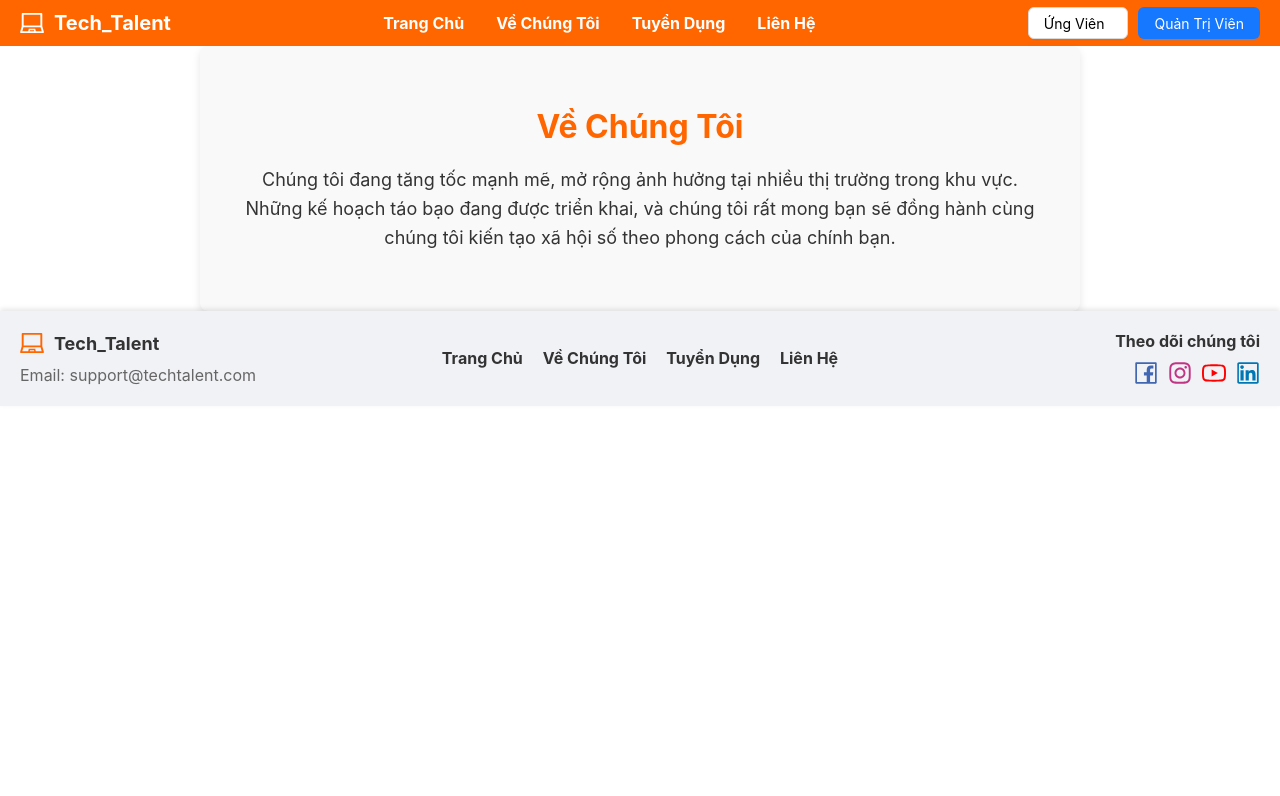
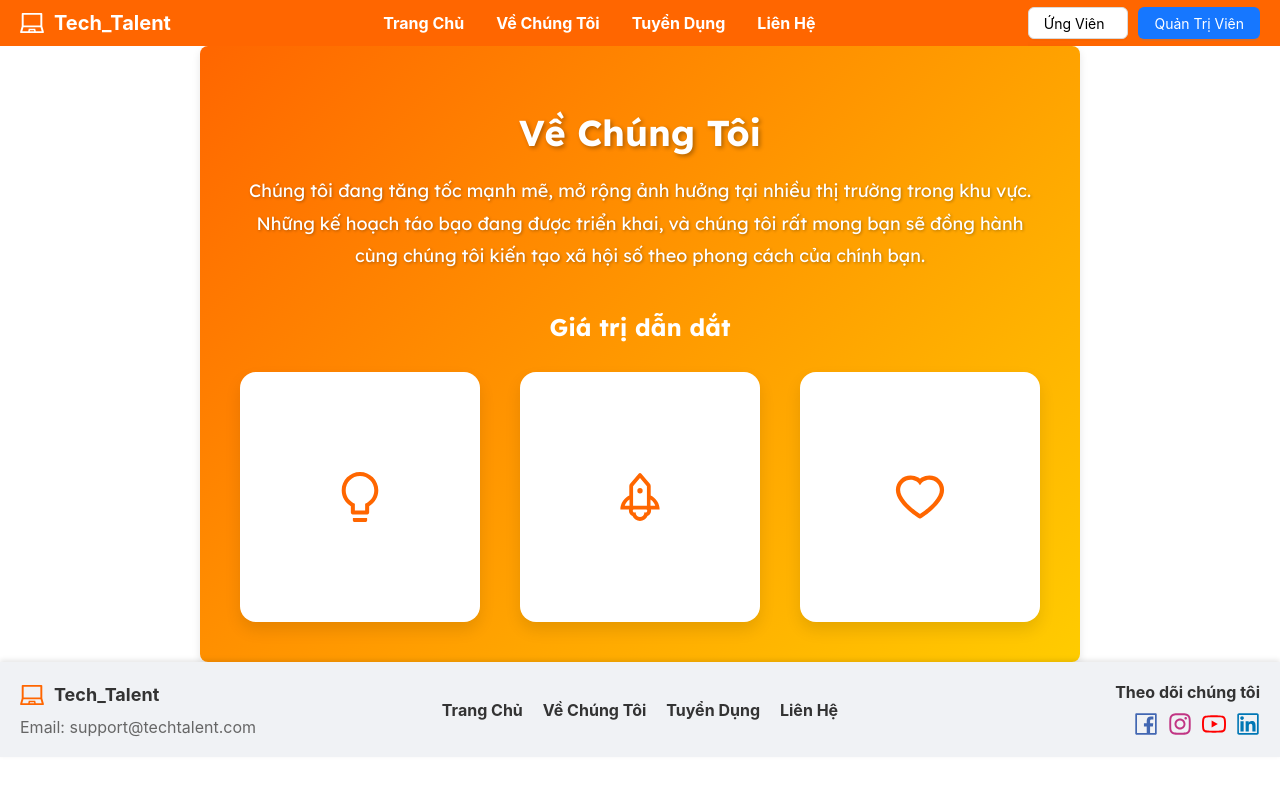
Before and after one commit to MeowChau/Tech-talent, a React (Create React App) app: page /about in a window 1280 px wide. Shown: the top 796 px of the page. Built offline with nearby package versions, Linux system fonts and the light colour scheme.

Commit message:
Cập nhật AboutUS

```diff
--- a/public/index.html
+++ b/public/index.html
@@ -10,34 +10,15 @@
       content="Web site created using create-react-app"
     />
     <link rel="apple-touch-icon" href="%PUBLIC_URL%/logo192.png" />
-    <!--
-      manifest.json provides metadata used when your web app is installed on a
-      user's mobile device or desktop. See https://developers.google.com/web/fundamentals/web-app-manifest/
-    -->
     <link rel="manifest" href="%PUBLIC_URL%/manifest.json" />
-    <!--
-      Notice the use of %PUBLIC_URL% in the tags above.
-      It will be replaced with the URL of the `public` folder during the build.
-      Only files inside the `public` folder can be referenced from the HTML.
 
-      Unlike "/favicon.ico" or "favicon.ico", "%PUBLIC_URL%/favicon.ico" will
-      work correctly both with client-side routing and a non-root public URL.
-      Learn how to configure a non-root public URL by running `npm run build`.
-    -->
+    <!-- Import font Lexend từ Google Fonts -->
+    <link href="https://fonts.googleapis.com/css2?family=Lexend:wght@400;500;700&display=swap" rel="stylesheet" />
+
     <title>React App</title>
   </head>
   <body>
     <noscript>You need to enable JavaScript to run this app.</noscript>
     <div id="root"></div>
-    <!--
-      This HTML file is a template.
-      If you open it directly in the browser, you will see an empty page.
-
-      You can add webfonts, meta tags, or analytics to this file.
-      The build step will place the bundled scripts into the <body> tag.
-
-      To begin the development, run `npm start` or `yarn start`.
-      To create a production bundle, use `npm run build` or `yarn build`.
-    -->
   </body>
 </html>
--- a/src/pages/About/AboutUs.tsx
+++ b/src/pages/About/AboutUs.tsx
@@ -1,4 +1,5 @@
 import React from 'react';
+import { BulbOutlined, RocketOutlined, HeartOutlined } from '@ant-design/icons'; // Import các icon từ Ant Design
 
 const AboutUs: React.FC = () => {
     return (
@@ -7,16 +8,121 @@ const AboutUs: React.FC = () => {
             maxWidth: '800px',
             margin: '0 auto',
             textAlign: 'center',
-            backgroundColor: '#f9f9f9',
+            background: 'linear-gradient(135deg, #FF6600, #FFCC00)', // Nền gradient sống động
             borderRadius: '8px',
-            boxShadow: '0 4px 8px rgba(0, 0, 0, 0.1)'
+            boxShadow: '0 4px 8px rgba(0, 0, 0, 0.1)',
+            color: '#fff', // Màu chữ trắng để nổi bật trên nền
+            fontFamily: "'Lexend', sans-serif", // Font chữ Lexend
         }}>
-            <h1 style={{ color: '#FF6600', marginBottom: '20px' }}>Về Chúng Tôi</h1>
-            <p style={{ fontSize: '18px', lineHeight: '1.6', color: '#333' }}>
+            <h1 style={{
+                color: '#fff',
+                marginBottom: '20px',
+                fontSize: '36px',
+                fontWeight: 'bold',
+                textShadow: '2px 2px 4px rgba(0, 0, 0, 0.3)' // Hiệu ứng đổ bóng chữ
+            }}>
+                Về Chúng Tôi
+            </h1>
+            <p style={{
+                fontSize: '18px',
+                lineHeight: '1.8',
+                color: '#fff',
+                textShadow: '1px 1px 3px rgba(0, 0, 0, 0.3)' // Hiệu ứng đổ bóng chữ
+            }}>
                 Chúng tôi đang tăng tốc mạnh mẽ, mở rộng ảnh hưởng tại nhiều thị trường trong khu vực.
                 Những kế hoạch táo bạo đang được triển khai, và chúng tôi rất mong bạn sẽ đồng hành
                 cùng chúng tôi kiến tạo xã hội số theo phong cách của chính bạn.
             </p>
+            <h2 style={{
+                marginTop: '40px',
+                fontSize: '24px',
+                fontWeight: 'bold',
+                color: '#fff',
+                textShadow: 'none' // Bỏ hiệu ứng đổ bóng
+            }}>
+                Giá trị dẫn dắt
+            </h2>
+
+            {/* 3 lá bài */}
+            <div style={{ display: 'flex', justifyContent: 'center', gap: '40px', marginTop: '30px' }}>
+                {/* Lá bài 1 */}
+                <div style={{
+                    width: '250px',
+                    height: '250px',
+                    backgroundColor: '#fff',
+                    borderRadius: '16px',
+                    boxShadow: '0 8px 16px rgba(0, 0, 0, 0.1)',
+                    display: 'flex',
+                    justifyContent: 'center',
+                    alignItems: 'center',
+                    transition: 'transform 0.3s ease, background-color 0.3s ease',
+                    cursor: 'pointer',
+                    fontSize: '24px',
+                    fontWeight: 'bold',
+                }}
+                onMouseEnter={(e) => {
+                    e.currentTarget.style.backgroundColor = '#FF6600';
+                    e.currentTarget.innerHTML = '<span style="color: #fff;">Kiến tạo</span>';
+                }}
+                onMouseLeave={(e) => {
+                    e.currentTarget.style.backgroundColor = '#fff';
+                    e.currentTarget.innerHTML = '<span style="font-size: 50px; color: #FF6600;"><i class="anticon anticon-bulb"></i></span>';
+                }}>
+                    <BulbOutlined style={{ fontSize: '50px', color: '#FF6600' }} />
+                </div>
+
+                {/* Lá bài 2 */}
+                <div style={{
+                    width: '250px',
+                    height: '250px',
+                    backgroundColor: '#fff',
+                    borderRadius: '16px',
+                    boxShadow: '0 8px 16px rgba(0, 0, 0, 0.1)',
+                    display: 'flex',
+                    justifyContent: 'center',
+                    alignItems: 'center',
+                    transition: 'transform 0.3s ease, background-color 0.3s ease',
+                    cursor: 'pointer',
+                    fontSize: '24px',
+                    fontWeight: 'bold',
+                }}
+                onMouseEnter={(e) => {
+                    e.currentTarget.style.backgroundColor = '#FF6600';
+                    e.currentTarget.innerHTML = '<span style="color: #fff;">Sáng tạo</span>';
+                }}
+                onMouseLeave={(e) => {
+                    e.currentTarget.style.backgroundColor = '#fff';
+                    e.currentTarget.innerHTML = '<span style="font-size: 50px; color: #FF6600;"><i class="anticon anticon-rocket"></i></span>';
+                }}>
+                    <RocketOutlined style={{ fontSize: '50px', color: '#FF6600' }} />
+                </div>
+
+                {/* Lá bài 3 */}
+                <div style={{
+                    width: '250px',
+                    height: '250px',
+                    backgroundColor: '#fff',
+                    borderRadius: '16px',
+                    boxShadow: '0 8px 16px rgba(0, 0, 0, 0.1)',
+                    display: 'flex',
+                    justifyContent: 'center',
+                    alignItems: 'center',
+                    transition: 'transform 0.3s ease, background-color 0.3s ease',
+                    cursor: 'pointer',
+                    fontSize: '24px',
+                    fontWeight: 'bold',
+                }}
+                onMouseEnter={(e) => {
+                    e.currentTarget.style.backgroundColor = '#FF6600';
+                    e.currentTarget.innerHTML = '<span style="color: #fff;">Khát khao</span>';
+                }}
+                onMouseLeave={(e) => {
+                    e.currentTarget.style.backgroundColor = '#fff';
+                    e.currentTarget.innerHTML = '<span style="font-size: 50px; color: #FF6600;"><i class="anticon anticon-heart"></i></span>';
+                }}>
+                    <HeartOutlined style={{ fontSize: '50px', color: '#FF6600' }} />
+                </div>
+            </div>
         </div>
     );
 };
```
